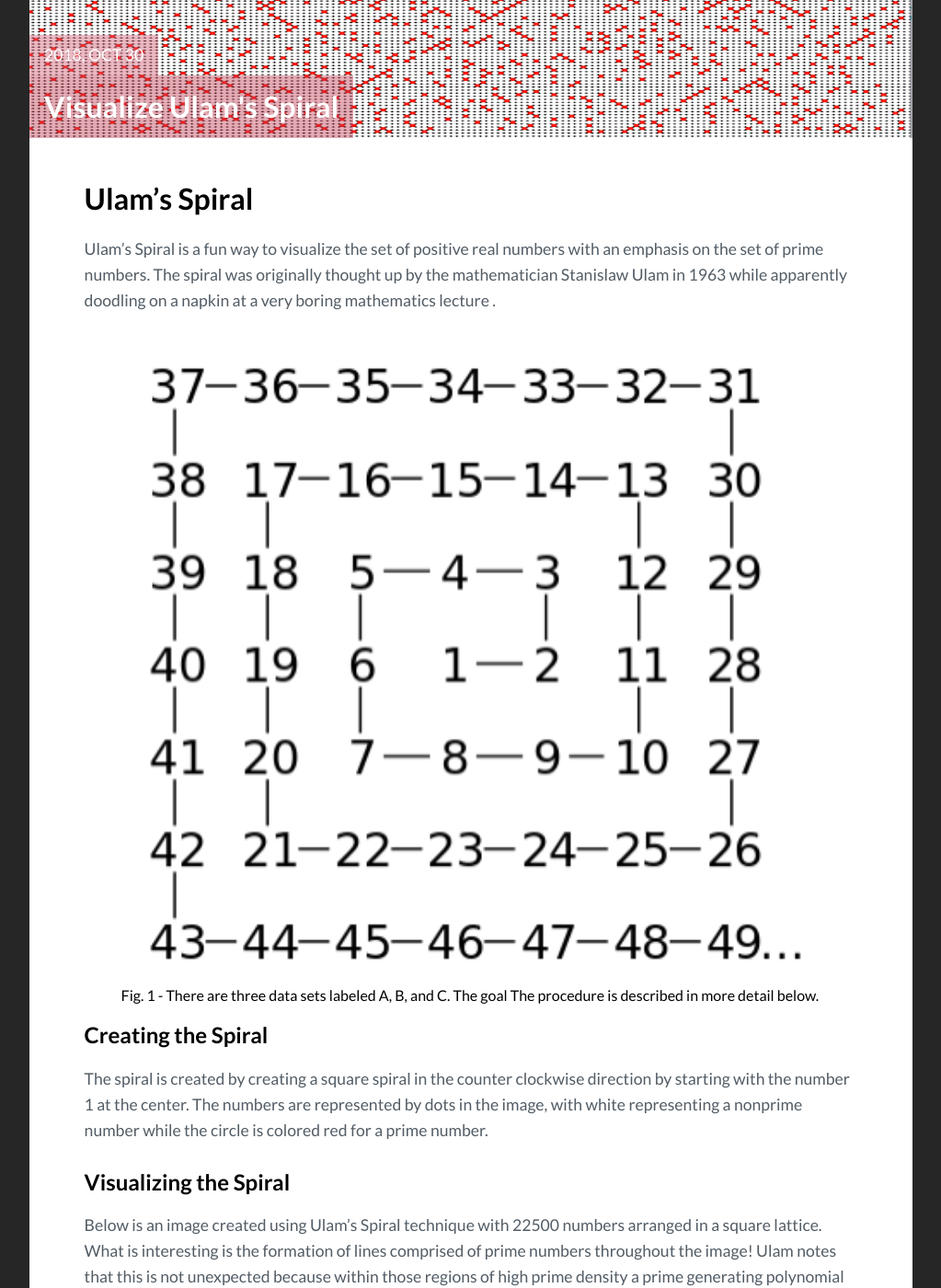
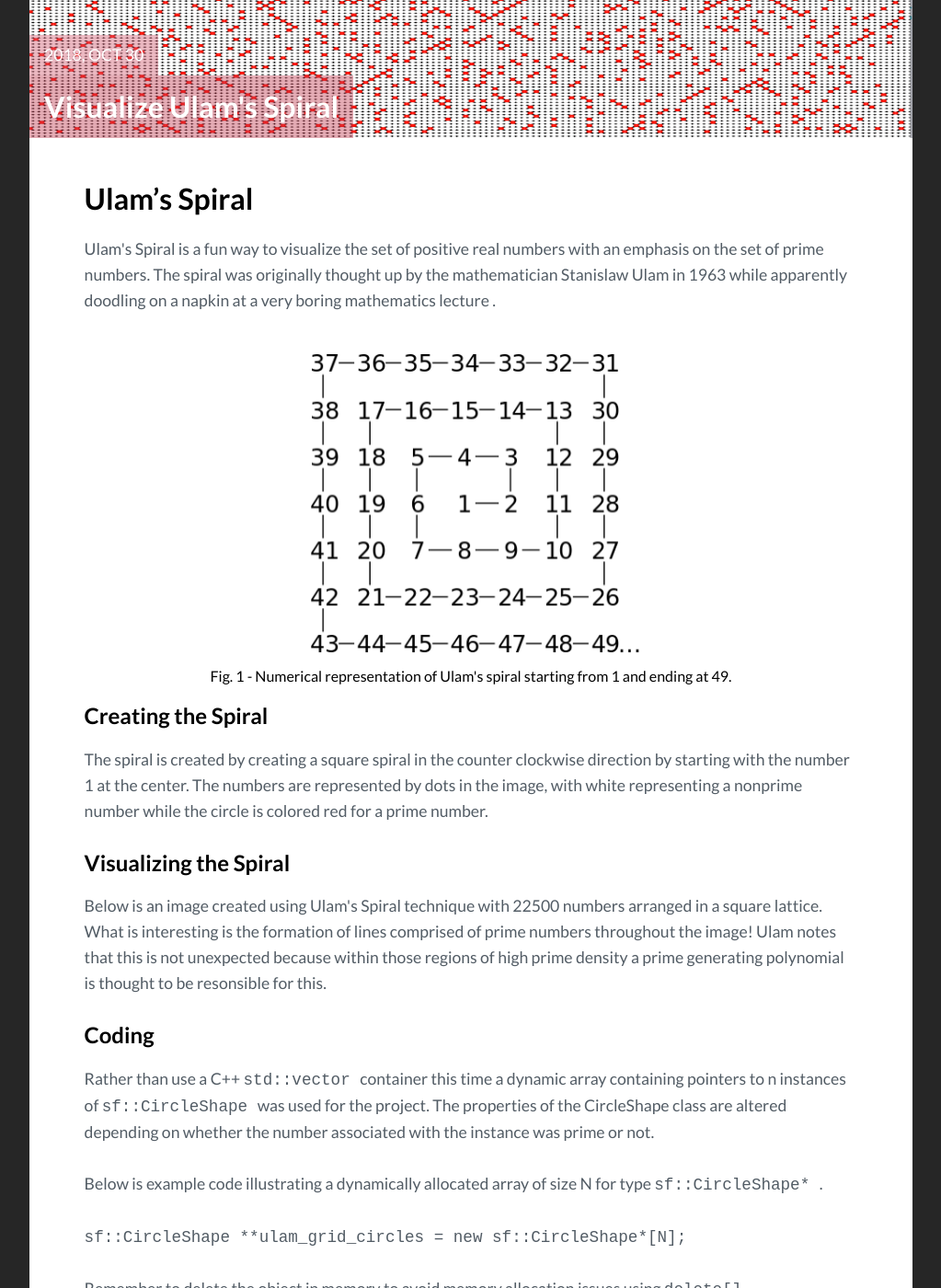
Before and after one commit to kuantumlad/kuantumlad.github.io, a Jekyll site: the page built from _posts/2018-10-30-ulam_spiral_project.markdown, in a window 1280 px wide and 1400 px high, scrolled down 544 px. Shown: the whole window at 92% size, without its empty margins (128-1151 px from the left). Built offline with Jekyll 4.4.1, drawn with Linux system fonts in a browser that asks for light colours; comment, search, counter and statistics services are not loaded; some of the changed text lies outside the part shown.

Commit message:
config images

```diff
--- a/_posts/2018-10-30-ulam_spiral_project.markdown
+++ b/_posts/2018-10-30-ulam_spiral_project.markdown
@@ -8,32 +8,39 @@ tag: [Ulam's Spiral, Prime Numbers, Math]
 ---
 
 # Ulam's Spiral #
-Ulam's Spiral is a fun way to visualize the set of positive real numbers with an emphasis on the set of prime numbers. The spiral was originally thought up by the mathematician Stanislaw Ulam in 1963 while apparently doodling on a napkin at a very boring mathematics lecture
-.
- <figure>
-   <img src="/images/ulam_spiral/ulam_spiral_text.png" alt="" height="99%" width="99%">
-   <figcaption>Fig. 1 - There are three data sets labeled A, B, and C. The goal
-   The procedure is described in more detail below.</figcaption>
+<p>Ulam's Spiral is a fun way to visualize the set of positive real numbers with an emphasis on the set of prime numbers. The spiral was originally thought up by the mathematician Stanislaw Ulam in 1963 while apparently doodling on a napkin at a very boring mathematics lecture
+.</p>
+
+<div style="text-align: center">
+<figure>
+   <img src="/images/ulam_spiral/ulam_spiral_text.png" alt="" height="50%" width="50%">
+   <figcaption>Fig. 1 - Numerical representation of Ulam's spiral starting
+   from 1 and ending at 49. </figcaption>
  </figure>
+ </div>
 
 
 ## Creating the Spiral ##
 
-The spiral is created by creating a square spiral in the counter clockwise direction by starting with the number 1 at the center. The numbers are represented by dots in the image, with white representing a nonprime number while the circle is colored red for a prime number.
+<p>The spiral is created by creating a square spiral in the counter clockwise direction by starting with the number 1 at the center. The numbers are represented by dots in the image, with white representing a nonprime number while the circle is colored red for a prime number.
+</p>
 
 
 ## Visualizing the Spiral ##
 
-Below is an image created using Ulam's Spiral technique with 22500 numbers arranged in a square lattice. What is interesting is the formation of lines comprised of prime numbers throughout the image! Ulam notes that this is not unexpected because within those regions of high prime density a prime generating polynomial is thought to be resonsible for this.
+<p>Below is an image created using Ulam's Spiral technique with 22500 numbers arranged in a square lattice. What is interesting is the formation of lines comprised of prime numbers throughout the image! Ulam notes that this is not unexpected because within those regions of high prime density a prime generating polynomial is thought to be resonsible for this.
+</p>
 
 ## Coding ##
 
-Rather than use a C++ <code> std::vector </code> container this time a dynamic array containing pointers to n instances of <code> sf::CircleShape </code> was used for the project. The properties of the CircleShape class are altered depending on whether the number associated with the instance was prime or not.
-
+<p>Rather than use a C++ <code> std::vector </code> container this time a dynamic array containing pointers to n instances of <code> sf::CircleShape </code> was used for the project. The properties of the CircleShape class are altered depending on whether the number associated with the instance was prime or not.
+</p>
 Below is example code illustrating a dynamically allocated array of size N for type <code> sf::CircleShape* </code>.
 
 <code>
 sf::CircleShape **ulam_grid_circles = new sf::CircleShape*[N];
 </code>
 
+<p>
 Remember to delete the object in memory to avoid memory allocation issues using <code> delete[] </code>
+</p>
```
Also changed, not shown: 1 other file.
